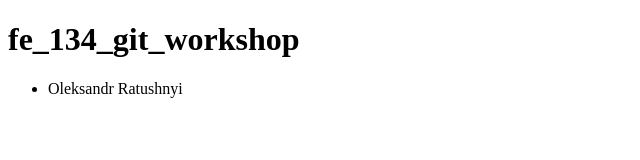
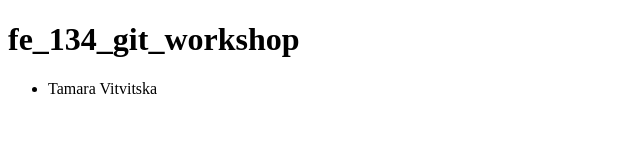
Before and after one commit to a1exalexander/fe_134_git_workshop, a plain HTML site: page index.html in a window 1280 px wide. Shown: the full height of the page, 0-640 px from the left. Drawn offline with Linux system fonts and the light colour scheme.

Commit message:
Tamara Vitvitska

```diff
--- a/index.html
+++ b/index.html
@@ -8,7 +8,7 @@
   <body>
     <h1>fe_134_git_workshop</h1>
     <ul>
-      <li>Oleksandr Ratushnyi</li>
+      <li>Tamara Vitvitska</li>
     </ul>
   </body>
 </html>
```
